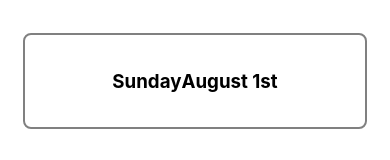
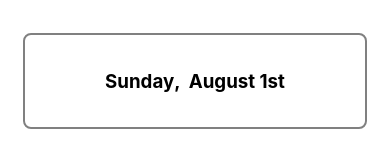
Before and after one commit to arisyo13/glidion-carousel, a React (Create React App) app: page / in a window 390 px wide. Shown: the part 251-411 px from the top of the page. Built offline with nearby package versions, Linux system fonts and the light colour scheme.

Commit message:
added comma on datecard component on mobile

```diff
--- a/src/App.scss
+++ b/src/App.scss
@@ -46,7 +46,7 @@ $breakpoint-tablet: 767px;
     }
     &.prev {
       left: -3rem;
-      transform: translateY(-50%), rotate(180deg);
+      transform: translateY(-50%) rotate(180deg);
     }
   }
 
@@ -63,6 +63,14 @@ $breakpoint-tablet: 767px;
     justify-items: center;
     align-items: center;
     justify-content: center;
+
+    .comma {
+      display: none;
+
+      @media (max-width: $breakpoint-tablet){
+        display: block;
+      }
+    }
 
     &.regular {
       border: solid $sm-border $regular-color;
--- a/src/conmponents/DateCard/index.tsx
+++ b/src/conmponents/DateCard/index.tsx
@@ -21,6 +21,7 @@ const DateCard = ({ day, onClick, size, state }: Props) => {
         >
             <>
                 <h3>{title}</h3>
+                { size === "full" && <h3 dangerouslySetInnerHTML={{__html: ", &nbsp;"}} className="comma" /> }
                 <h3>{subTitle}</h3>
             </>
         </div>
```
